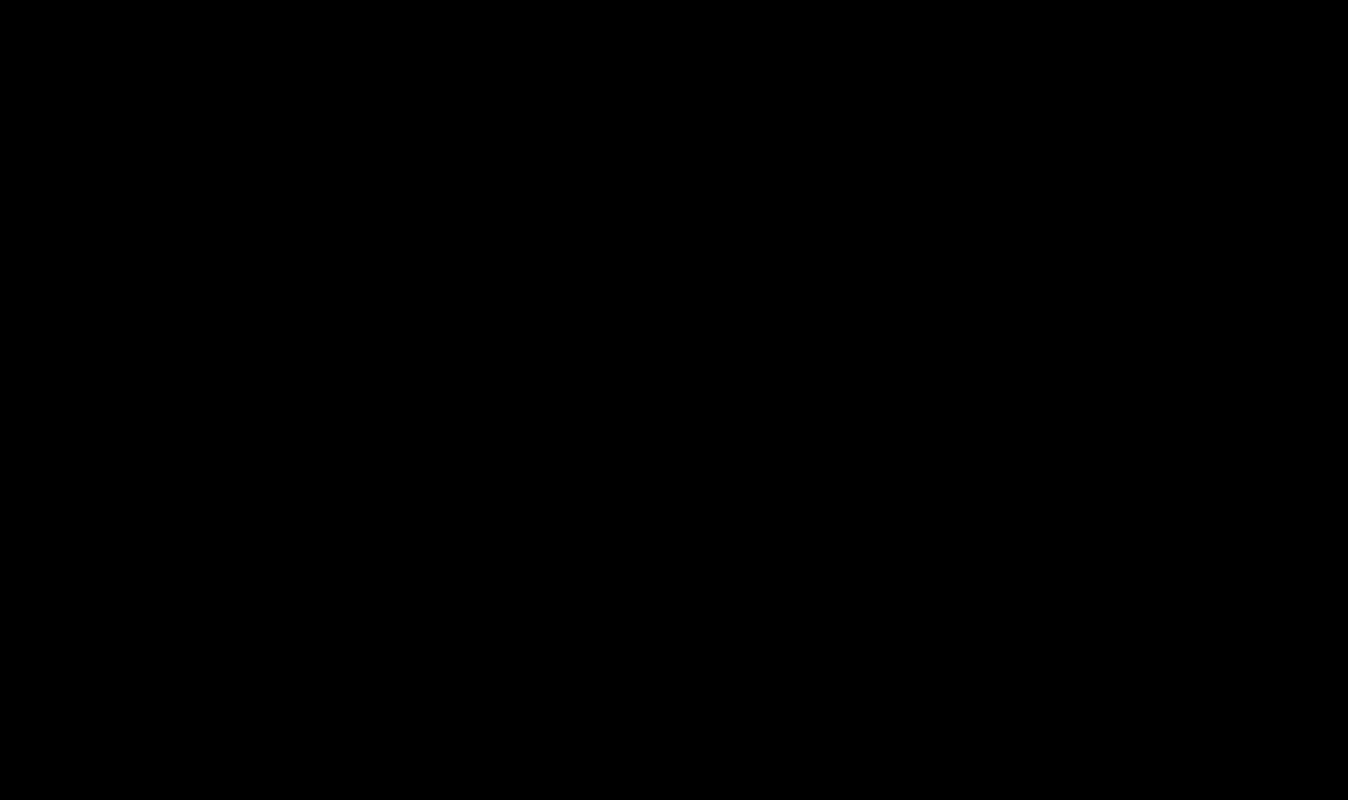
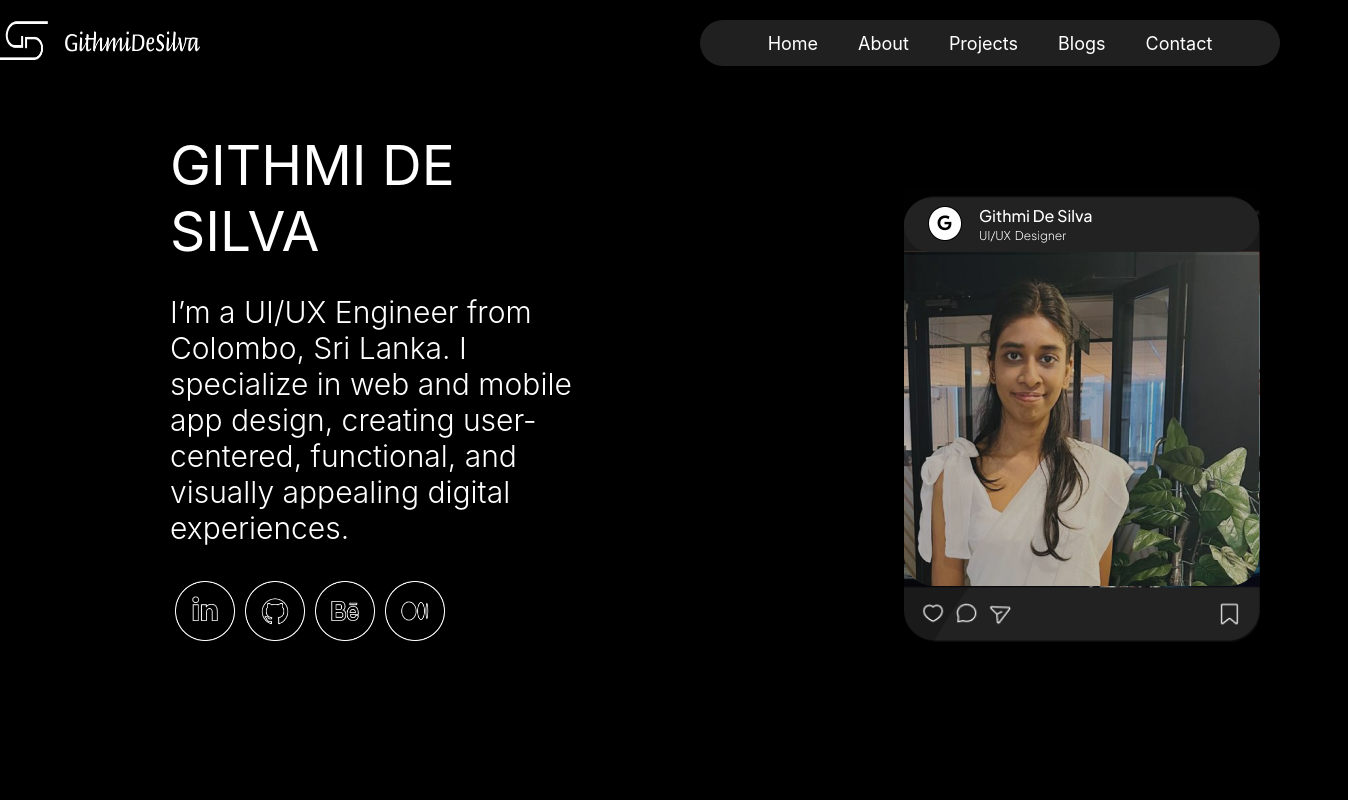
Before and after one commit to GithmiNiseka/Githmi_portfolio, a React (Create React App) app: page / in a window 1280 px wide. Before the commit this address had no page. Shown: the top 800 px of the page, 1348 px wide, since content can reach past the window. Built offline with nearby package versions, Linux system fonts and the light colour scheme.

Commit message:
Update App.js

```diff
--- a/src/App.js
+++ b/src/App.js
@@ -13,7 +13,7 @@
     <Router>
 
         <Routes>
-          <Route path="/Portfolio_UX" element={<Home />} />
+          <Route path="/" element={<Home />} />
         <Route path="/lmsCaseStudy" element={<LMSCaseStudy />} />
         <Route path="/lexTrustCaseStudy" element={<LexTrustCaseStudy />} />
         <Route path="/growMateCaseStudy" element={<GrowMateCaseStudy />} />
```
